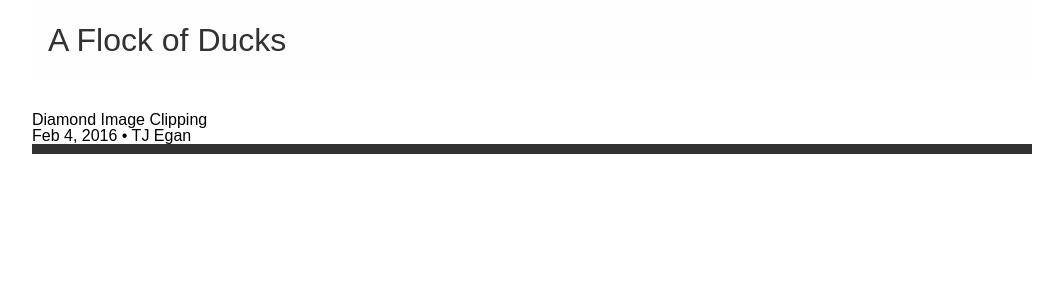
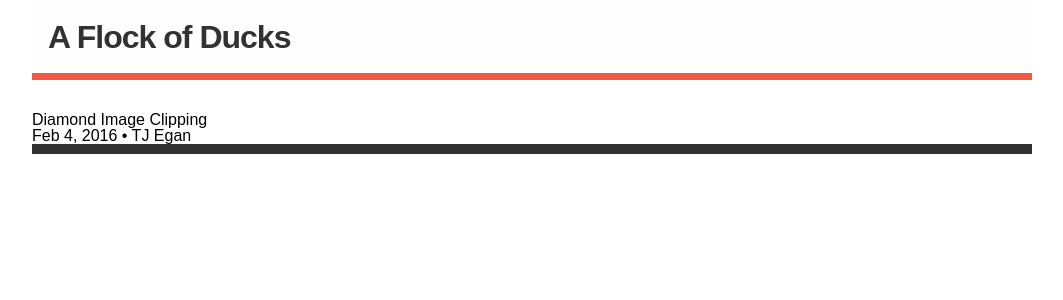
Before and after one commit to tw15egan/IBM-portraits, a Jekyll site: the page built from _posts/2016-01-30-diamonds.html, in a window 1280 px wide. Shown: the top 300 px of the page, without its empty margins (108-1171 px from the left). Built offline with Jekyll 4.4.1, drawn with Linux system fonts in a browser that asks for light colours.

Commit message:
restructured and separated intro and header sections

```diff
--- a/_layouts/default.html
+++ b/_layouts/default.html
@@ -6,6 +6,7 @@
   <body>
     <div class="container">
     {% include header.html %}
+    {% include intro.html %}
 
         {{ content }}
 
--- a/css/main.css
+++ b/css/main.css
@@ -123,4 +123,57 @@ a, a:visited {
   min-height: 100px;
   border-top: 10px solid #323232; }
 
+.main-header a.main-header__title {
+  font-size: 26px;
+  color: #a5a6a9;
+  font-weight: 600;
+  letter-spacing: -1px;
+  margin-bottom: 0;
+  border-bottom: 7px solid #f45844; }
+
+.main-header {
+  display: -webkit-box;
+  display: -webkit-flex;
+  display: -ms-flexbox;
+  display: flex;
+  -webkit-box-pack: justify;
+  -webkit-justify-content: space-between;
+      -ms-flex-pack: justify;
+          justify-content: space-between;
+  -webkit-box-align: start;
+  -webkit-align-items: flex-start;
+      -ms-flex-align: start;
+          align-items: flex-start;
+  -webkit-box-orient: vertical;
+  -webkit-box-direction: normal;
+  -webkit-flex-direction: column;
+      -ms-flex-direction: column;
+          flex-direction: column;
+  height: auto;
+  width: 100%;
+  background-color: #323232;
+  margin-bottom: 2em; }
+  .main-header a.main-header__title {
+    width: 100%;
+    color: #fefefe;
+    min-height: 5rem;
+    display: -webkit-box;
+    display: -webkit-flex;
+    display: -ms-flexbox;
+    display: flex;
+    -webkit-box-align: center;
+    -webkit-align-items: center;
+        -ms-flex-align: center;
+            align-items: center;
+    -webkit-box-pack: start;
+    -webkit-justify-content: flex-start;
+        -ms-flex-pack: start;
+            justify-content: flex-start;
+    font-size: 2rem;
+    padding: 1rem; }
+    @media (min-width: 1000px) {
+      .main-header a.main-header__title {
+        background-color: #fefefe;
+        color: #323232; } }
+
 /*# sourceMappingURL=main.css.map */
--- a/css/main.scss
+++ b/css/main.scss
@@ -4,5 +4,7 @@
 @import
         "utilities",
         "base",
-        "layout"
+        "layout",
+        "header",
+        "intro"
 ;
```
Also changed, not shown: _sass/_header.scss (added, +36 -0 lines), _includes/intro.html (added), _sass/_intro.scss (added), 1 other file.
